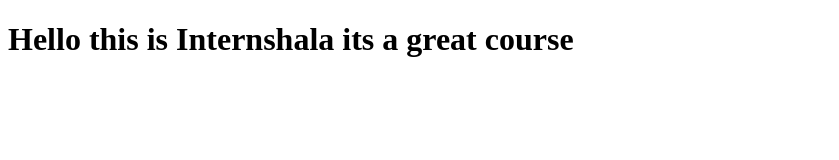
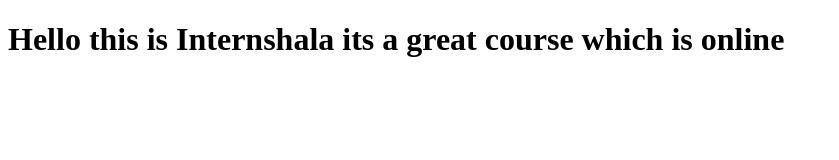
Before and after one commit to akhileshzadav/Internshala-Repository, a plain HTML site: page site/index.html in a window 1280 px wide. Shown: the whole page, without its empty margins (0-839 px from the left). Drawn offline with Linux system fonts and the light colour scheme.

Commit message:
small addition

```diff
--- a/site/index.html
+++ b/site/index.html
@@ -4,6 +4,6 @@
 	<title>Hello Internshal</title>
 </head>
 <body>
-<h1> Hello this is Internshala its a great course</h1>
+<h1> Hello this is Internshala its a great course which is online</h1>
 </body>
 </html>
```
